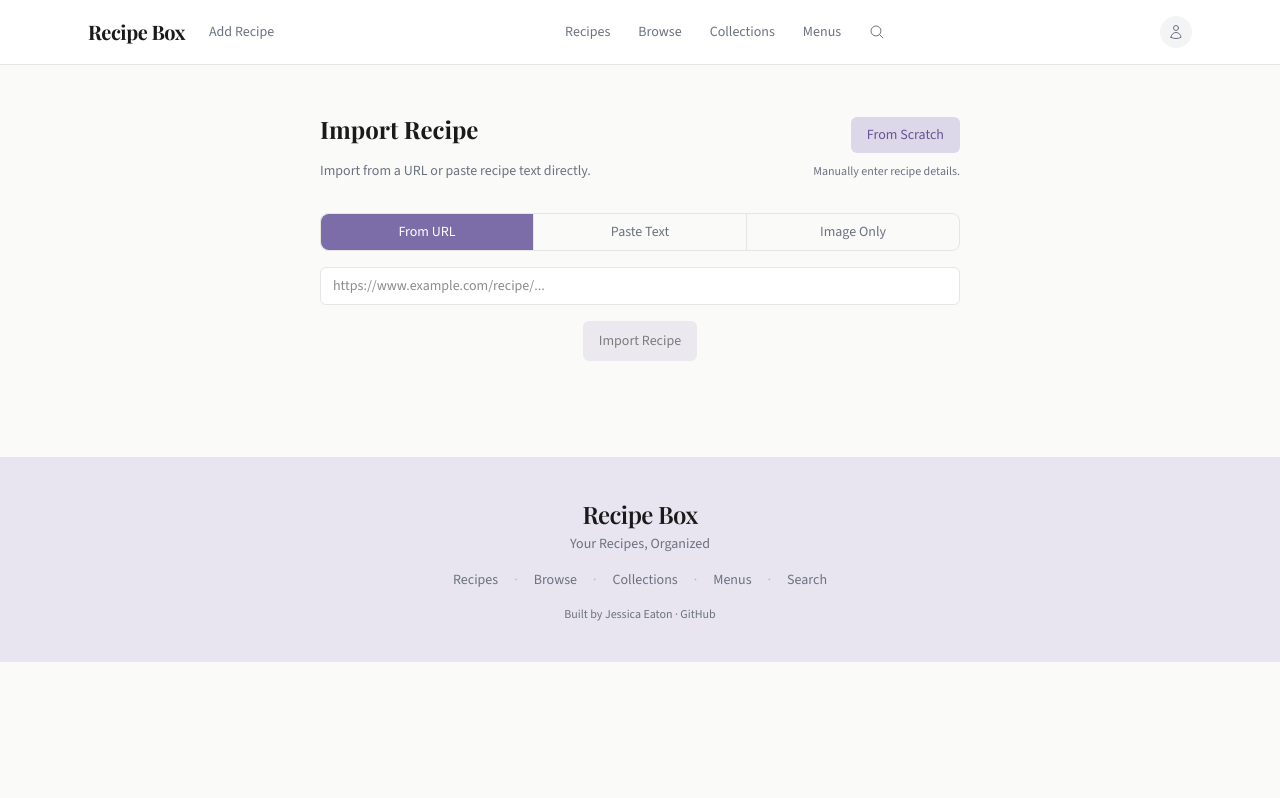
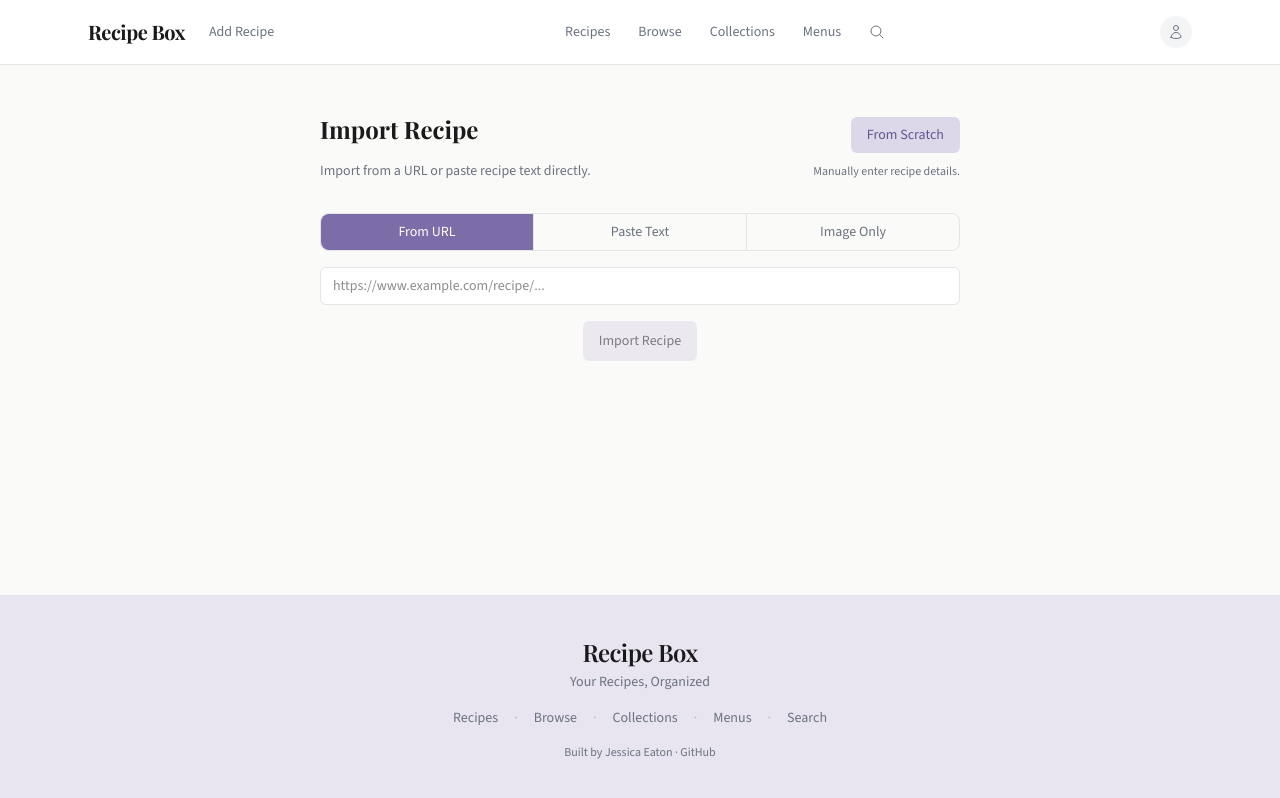
Before and after one commit to jeaton027/recipe-box, a Next.js app: page /recipes/import in a window 1280 px wide. Built offline with nearby package versions, Linux system fonts and the light colour scheme; a web font is replaced by a local one.

Commit message:
fix: filter and footer height

```diff
--- a/src/app/(main)/layout.tsx
+++ b/src/app/(main)/layout.tsx
@@ -19,7 +19,7 @@ export default function MainLayout({
   // clears the fixed mobile bottom-nav. MobileNav itself is fixed, so
   // this padding just reserves viewport space for it.
   return (
-    <div className="flex min-h-full flex-col pb-16 md:pb-0">
+    <div className="flex min-h-screen flex-col pb-16 md:pb-0">
       <Navbar />
       <main className="flex-1">{children}</main>
       <Footer />
--- a/src/components/search/SearchClient.tsx
+++ b/src/components/search/SearchClient.tsx
@@ -262,7 +262,7 @@ export default function SearchClient({
             className="fixed inset-0 z-40 bg-black/20"
             onClick={() => setFilterOpen(false)}
           />
-          <div className="fixed bottom-[60px] left-0 right-0 z-50 flex max-h-[80vh] flex-col rounded-t-2xl bg-white shadow-xl md:left-6 md:right-auto md:top-20 md:bottom-6 md:w-[25rem] md:max-h-none md:rounded-xl">
+          <div className="fixed bottom-[60px] left-0 right-0 z-50 flex max-h-[70vh] flex-col rounded-t-2xl bg-white shadow-xl md:left-6 md:right-auto md:top-20 md:bottom-6 md:w-[25rem] md:max-h-none md:rounded-xl">
             {/* Sticky top bar */}
             <div className="flex items-center justify-between border-b border-border px-6 py-3">
               <h2 className="font-heading text-lg font-semibold">Filters</h2>
--- a/src/components/shared/RecipePickerOverlay.tsx
+++ b/src/components/shared/RecipePickerOverlay.tsx
@@ -591,7 +591,7 @@ export default function RecipePickerOverlay({
           />
           <div
             ref={filterPanelRef}
-            className="fixed bottom-[60px] left-0 right-0 z-[70] flex max-h-[80vh] flex-col rounded-t-2xl bg-white shadow-xl md:left-6 md:right-auto md:top-20 md:bottom-6 md:w-[25rem] md:max-h-none md:rounded-xl"
+            className="fixed bottom-[60px] left-0 right-0 z-[70] flex max-h-[71vh] flex-col rounded-t-2xl bg-white shadow-xl md:left-6 md:right-auto md:top-20 md:bottom-6 md:w-[25rem] md:max-h-none md:rounded-xl"
           >
             {/* Sticky top bar */}
             <div className="flex items-center justify-between border-b border-border px-6 py-3">
```
